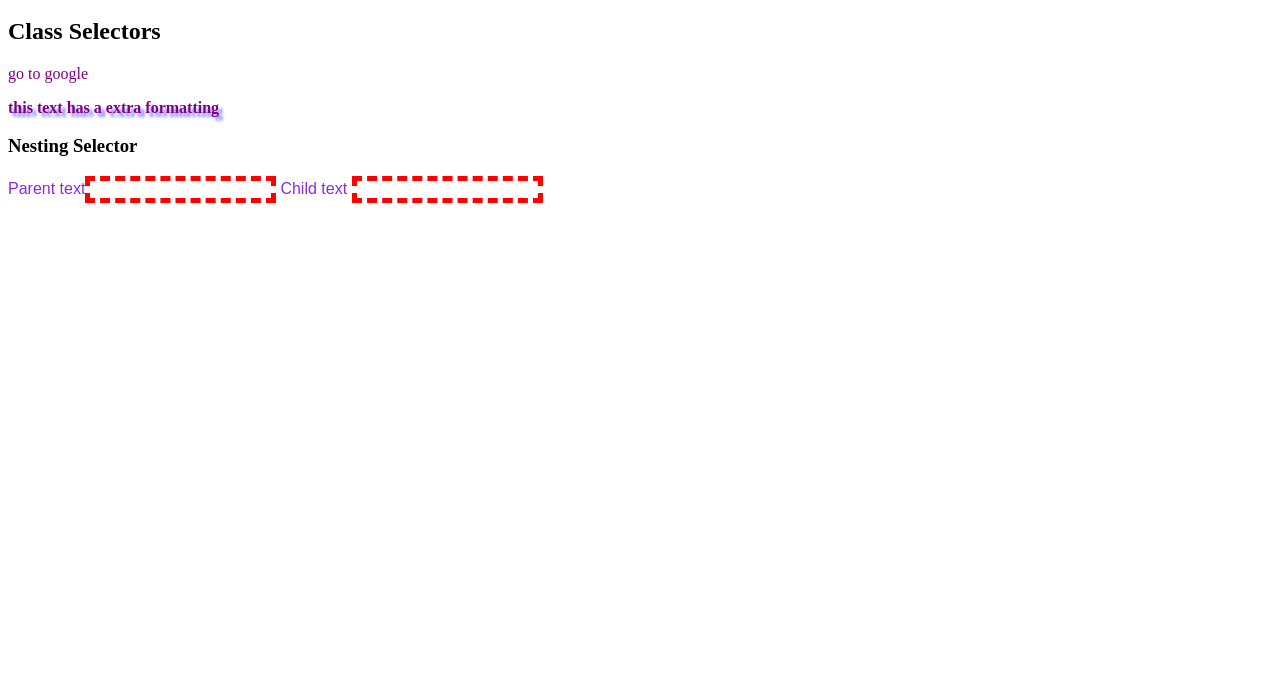
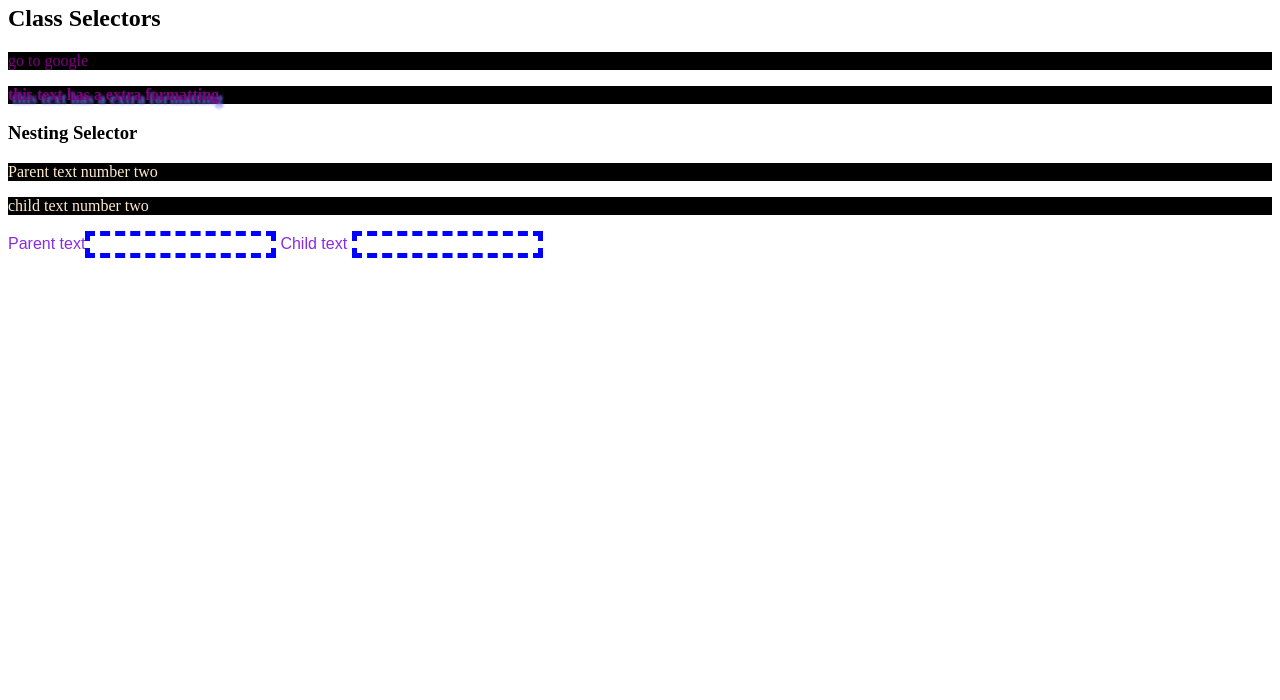
Before and after one commit to TLGLearningJP/selectors-demos-jp, a plain HTML site: page index.html in a window 1280 px wide. Shown: the part 100-800 px from the top of the page. Drawn offline with Linux system fonts and the light colour scheme.

Commit message:
edited nesting

```diff
--- a/css/style.css
+++ b/css/style.css
@@ -10,20 +10,28 @@ a[title="nelly website"] {
     color: purple;
 }
 
-.extra {
+.extra{
     color: purple;
     font-weight:900;
     text-shadow: 4px 4px 3px #77f;
 }
 
-label {
+label{
     font-family: Arial, Helvetica, sans-serif;
     color: blueviolet;
-    & parent {
+    & input {
         border: blue 5px dashed;
     }
 }
 
-input {
-    border: red 5px dashed;
+p {
+    background-color: black;
 }
+
+p{
+    color: blanchedalmond;
+
+    & section {
+        background-color: yellow;
+    }
+}
--- a/index.html
+++ b/index.html
@@ -7,14 +7,26 @@
   </head>
   <link rel="stylesheet" href="css/style.css" />
   <body>
-    <h1>Attribute Selectors</h1>
-    <a href="http://google.com">go to google</a>
-    <a href="http://nellysugu.com" title="nelly website">go to nelly website</a>
-    <h2>Class Selectors</h2>
-    <p class="purple_text">go to google</p>
-    <p class="extra">this text has a extra formatting</p>
+    <article>
+      <h1>Attribute Selectors</h1>
+      <a href="http://google.com">go to google</a>
+      <a href="http://nellysugu.com" title="nelly website"
+        >go to nelly website</a
+      >
+      <h2>Class Selectors</h2>
+      <p class="purple_text">go to google</p>
+      <p class="extra">this text has a extra formatting</p>
+    </article>
     <h3>Nesting Selector</h3>
-    <form><label for="parent" class="parent">Parent text<input type="text"></label>
-        <label for="child">Child text <input type="email"></label</form>
+    <section>
+      <p class="parent">Parent text number two</p>
+      <p class="child">child text number two</p>
+      <form>
+        <label for="parent" class="parent"
+          >Parent text<input type="text"
+        /></label>
+        <label for="child">Child text <input type="email" /></label>
+      </form>
+    </section>
   </body>
 </html>
```
